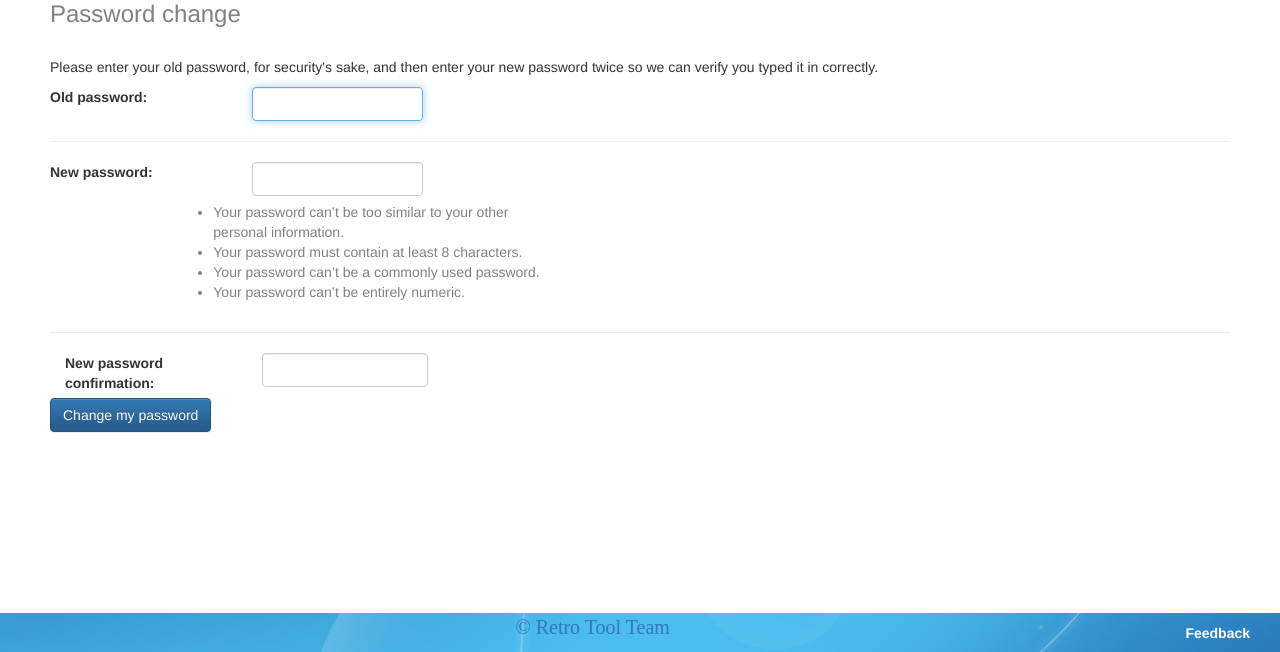
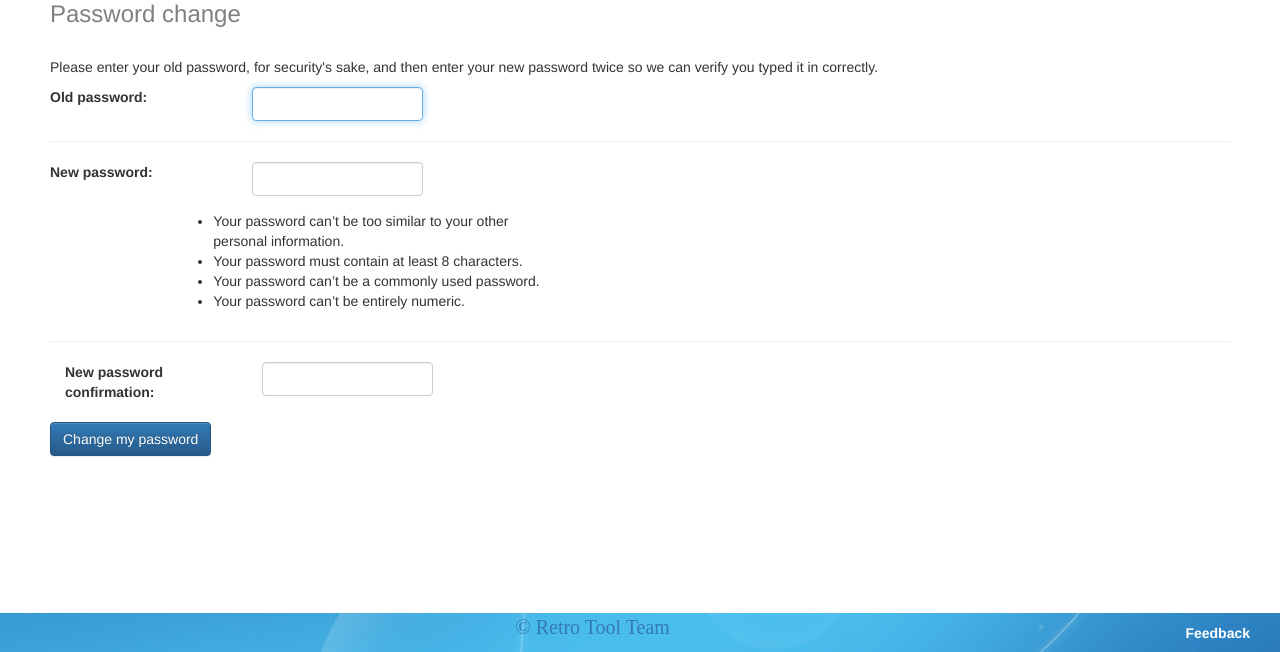
Before and after one commit to varunsak/retrotool, a Django app: page /admin/password_change/ in a window 1280 px wide. Shown: the part 148-800 px from the top of the page. Run offline with Django 3.2, Linux system fonts and the light colour scheme; the visitor is signed in with stand-in values (Sample User, id 1); some libraries are stand-ins or nearby versions; some web fonts are replaced.

Commit message:
Merge branch 'master' of https://github.com/varun044/retrotool
# Conflicts:
#	retro/templates/retro/base.html

```diff
--- a/retro/templates/registration/password_change_form.html
+++ b/retro/templates/registration/password_change_form.html
@@ -24,14 +24,10 @@
                 "Please correct the errors below."{% endif %}
             </p>
             {% endif %}
-
             <h3 style="color:grey;">Password change</h3><br>
             <p>Please enter your old password, for security's sake, and then enter your new password twice so
                 we can verify you typed it in correctly.</p>
-
             <fieldset class="module aligned wide">
-
-
                 <div class="form-group row">
                     <div class="col-sm-2">
                         {{ form.old_password.errors }}
@@ -50,39 +46,38 @@
                     <div class="col-sm-2">
                         {{ form.new_password1|addcss:'form-control' }}
                     </div>
+                </div>
+                <div class="form-group row">
                     <div class="new_pass col-sm-4"><br><br>
                         {% if form.new_password1.help_text %}
-
-                        <div class="help">
+                    </div>
+                    <div class="help col-sm-4">
                         {{ form.new_password1.help_text|safe }}
                     </div>
-
-                    </div>
                     {% endif %}
-
                 </div>
                 <hr>
-
                 <div class="col-sm-2">
                     {{ form.new_password2.errors }}
                     {{ form.new_password2.label_tag }}
                 </div>
+                <div class="form-group row">
                     <div class="col-sm-2">
                         {{ form.new_password2|addcss:'form-control'}}
                         {% if form.new_password2.help_text %}
-                    <div class="help">{{ form.new_password2.help_text|safe }}</div>
+                    </div>
+                    <div class="help col-sm-4">
+                        {{ form.new_password2.help_text|safe }}
+                    </div>
                     {% endif %}
                 </div>
-        </div>
-
             </fieldset>
 
             <div class="submit-row">
                 <input type="submit" value="Change my password" class="btn btn-primary"/>
             </div>
+        </div>
 
-</div>
     </form>
 </div>
-
 {% endblock %}
```
Lines whose indentation alone changed are shown as unchanged.
